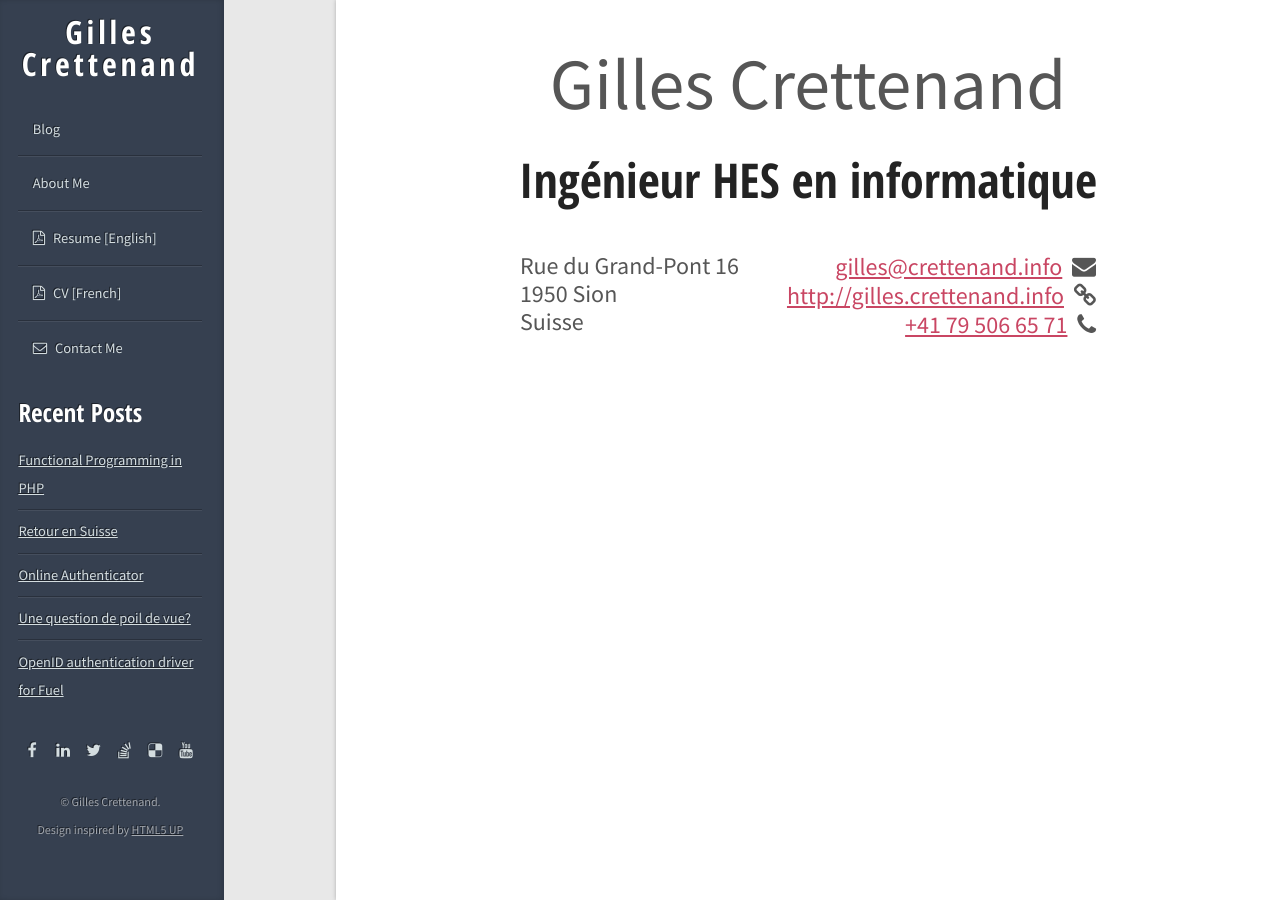
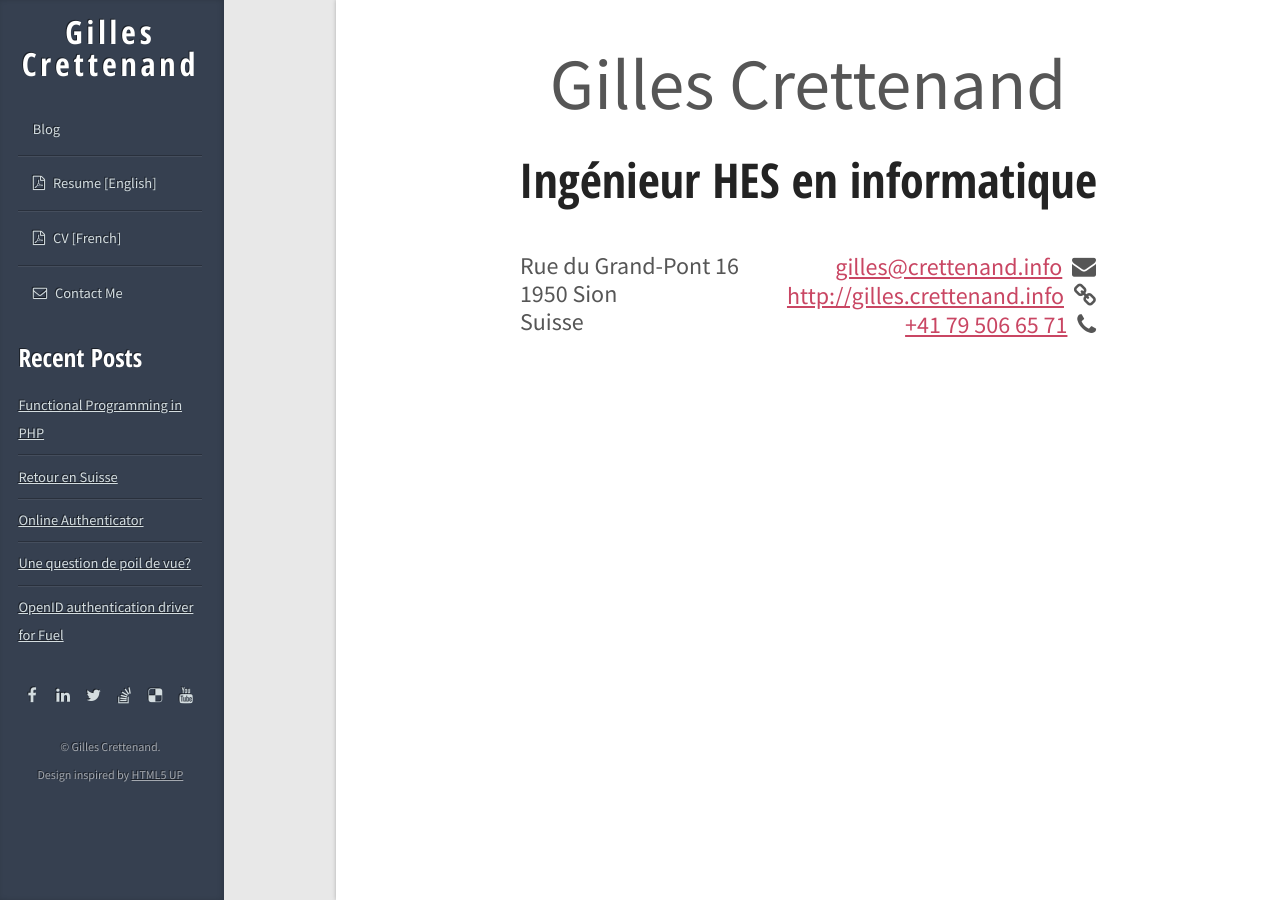
Before and after one commit to krtek4/krtek4.github.io, a Jekyll site: the page built from index.html, in a window 1280 px wide. Built offline with Jekyll 4.4.1, drawn with Linux system fonts in a browser that asks for light colours.

Commit message:
remove about-me for now

```diff
--- a/_includes/sidebar.html
+++ b/_includes/sidebar.html
@@ -5,7 +5,6 @@
     <nav id="nav">
         <ul>
             <li><a href="{{ "/blog/" | prepend: site.baseurl }}">Blog</a></li>
-            <li><a href="{{ "/about-me/" | prepend: site.baseurl }}">About Me</a></li>
             <li>
                 <a href="{{ "/files/Gilles.Crettenand.resume.pdf" | prepend: site.baseurl }}" class="icon fa-file-pdf-o">
                     Resume [English]
```
